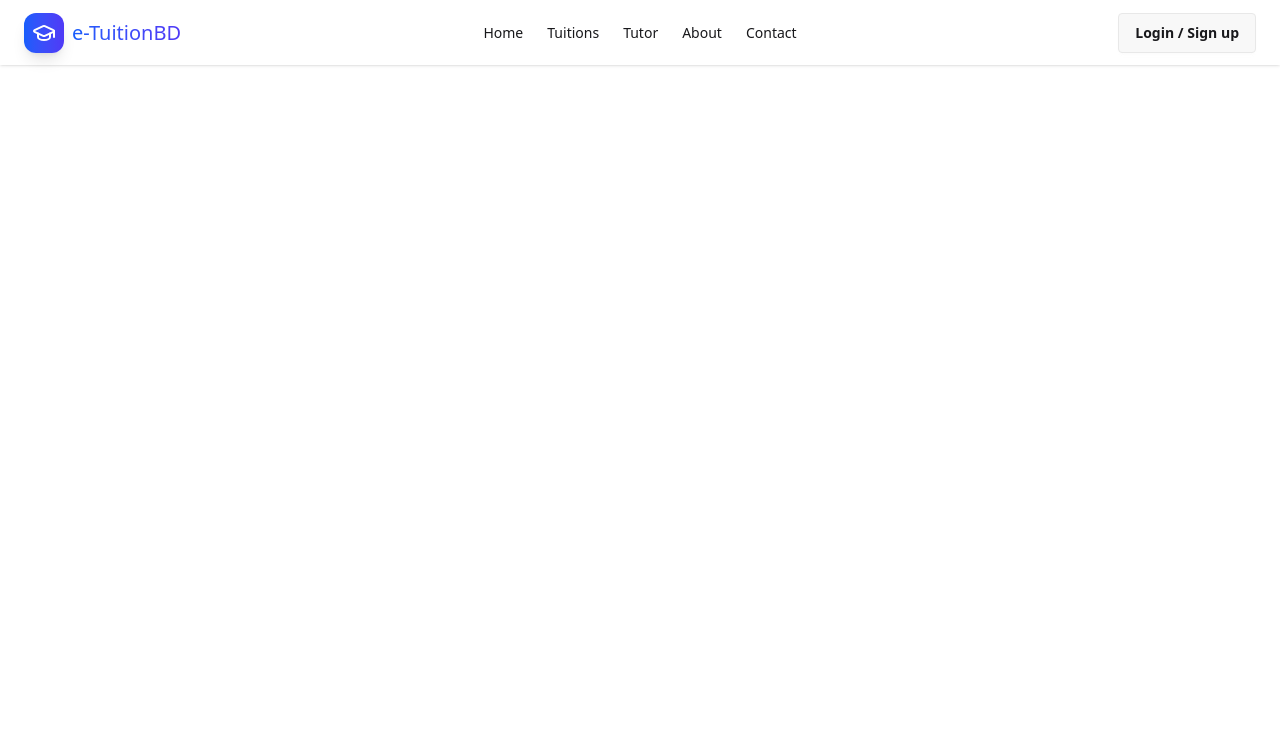
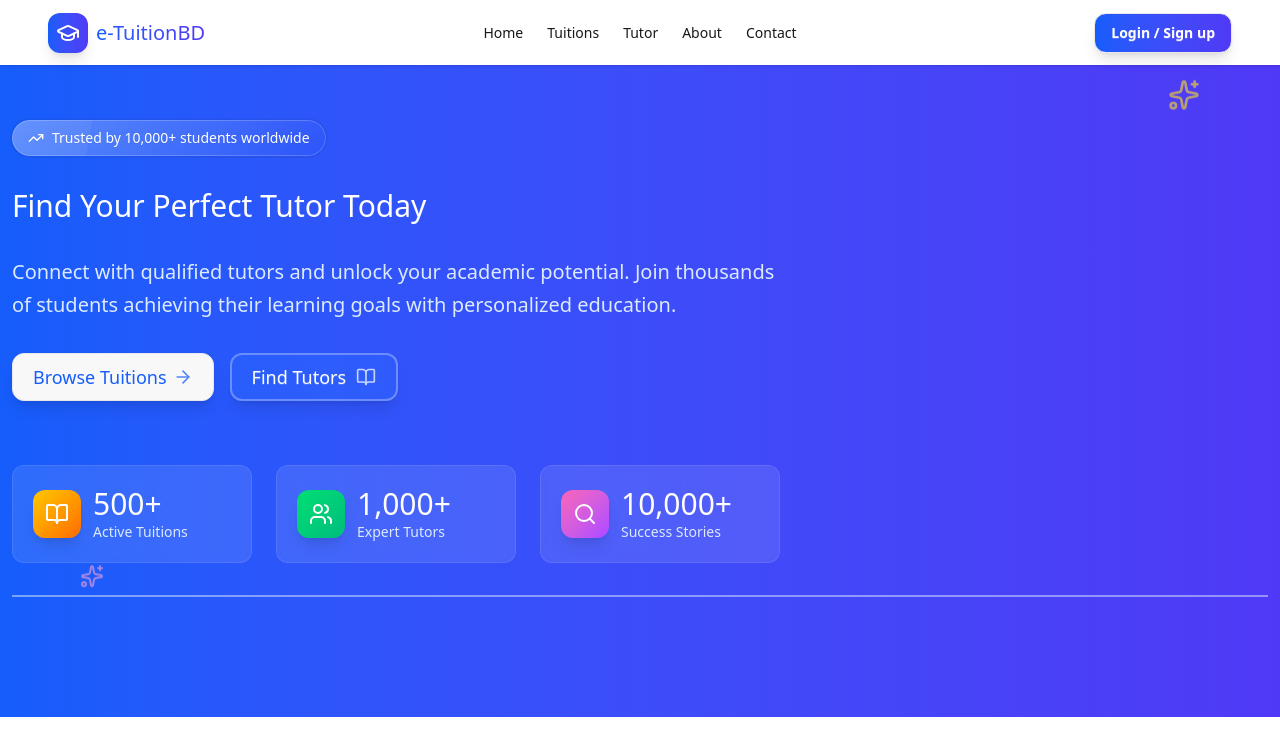
Before and after one commit to IGNIT3-xD/eTuitionBd, a React (Vite) app: page / in a window 1280 px wide. Shown: the top 756 px of the page. Built offline with nearby package versions, Linux system fonts and the light colour scheme.

Commit message:
Hero section added

```diff
--- a/package.json
+++ b/package.json
@@ -16,6 +16,7 @@
     "daisyui": "^5.5.8",
     "lucide-react": "^0.555.0",
     "react": "^19.2.0",
+    "react-countup": "^6.5.3",
     "react-dom": "^19.2.0",
     "react-router": "^7.10.1",
     "tailwindcss": "^4.1.17"
--- /dev/null
+++ b/src/components/Hero.jsx
@@ -0,0 +1,65 @@
+import React from 'react';
+import { ArrowRight, BookOpen, Search, Sparkles, TrendingUp, Users } from 'lucide-react'
+import { Link } from 'react-router';
+import CountUp from 'react-countup';
+
+const Hero = () => {
+    return (
+        <div className='relative primary-clr text-white'>
+            {/* Floating Elements */}
+            <div className="absolute top-20 right-20 animate-bounce">
+                <Sparkles className="size-8 text-yellow-300 opacity-60" />
+            </div>
+            <div className="absolute bottom-32 left-20 animate-bounce delay-100" style={{ animationDelay: '1s' }}>
+                <Sparkles className="size-6 text-pink-300 opacity-60" />
+            </div>
+
+            <div className='max-w-7xl mx-auto flex flex-col justify-center py-30 px-4 md:px-10 xl:px-3'>
+                <div className='max-w-3xl'>
+                    <div className='rounded-full px-4 py-2 flex items-center gap-2 glass w-fit text-sm border-white/20'>
+                        <TrendingUp className='size-4' />
+                        <span>Trusted by 10,000+ students worldwide</span>
+                    </div>
+                    <h3 className='text-xl md:text-2xl lg:text-3xl my-6 md:my-8'>Find Your Perfect Tutor Today</h3>
+                    <h2 className='text-xl leading-relaxed text-blue-100'>Connect with qualified tutors and unlock your academic potential. Join thousands of students achieving their learning goals with personalized education.</h2>
+                </div>
+                <div className='my-6 md:my-8 flex items-center flex-wrap gap-4'>
+                    <Link className='btn btn-lg font-normal text-primary rounded-xl shadow-lg on-hover'>Browse Tuitions <ArrowRight className='size-5 animate-pulse' /></Link>
+                    <Link className='btn btn-lg font-normal bg-blue-500/20 backdrop-blur-sm border-2 border-white/30 on-hover text-white rounded-xl shadow-lg'>Find Tutors <BookOpen className='size-5 animate-pulse ml-1' /></Link>
+                </div>
+                <div className='grid md:grid-cols-3 gap-6 max-w-3xl my-6 md:my-8'>
+                    <div className="flex items-center gap-3 bg-white/10 backdrop-blur-sm rounded-xl p-5 border border-white/10 hover:bg-white/15 transition-all hover:scale-105 duration-300">
+                        <div className="bg-linear-to-br from-yellow-400 to-orange-500 p-3 rounded-xl shadow-lg">
+                            <BookOpen className="size-6" />
+                        </div>
+                        <div>
+                            <div className="text-3xl"><CountUp end={500} />+</div>
+                            <div className="text-sm text-blue-100">Active Tuitions</div>
+                        </div>
+                    </div>
+                    <div className="flex items-center gap-3 bg-white/10 backdrop-blur-sm rounded-xl p-5 border border-white/10 hover:bg-white/15 transition-all hover:scale-105 duration-300">
+                        <div className="bg-linear-to-br from-green-400 to-emerald-500 p-3 rounded-xl shadow-lg">
+                            <Users className="size-6" />
+                        </div>
+                        <div>
+                            <div className="text-3xl"><CountUp end={1000} />+</div>
+                            <div className="text-sm text-blue-100">Expert Tutors</div>
+                        </div>
+                    </div>
+                    <div className="flex items-center gap-3 bg-white/10 backdrop-blur-sm rounded-xl p-5 border border-white/10 hover:bg-white/15 transition-all hover:scale-105 duration-300">
+                        <div className="bg-linear-to-br from-pink-400 to-purple-500 p-3 rounded-xl shadow-lg">
+                            <Search className="size-6" />
+                        </div>
+                        <div>
+                            <div className="text-3xl"><CountUp end={10000} />+</div>
+                            <div className="text-sm text-blue-100">Success Stories</div>
+                        </div>
+                    </div>
+                </div>
+                <div className='w-full h-0.5 bg-blue-100 opacity-50'></div>
+            </div>
+        </div>
+    );
+};
+
+export default Hero;
--- a/src/components/Navbar.jsx
+++ b/src/components/Navbar.jsx
@@ -12,7 +12,7 @@ const Navbar = () => {
     </>
 
     return (
-        <div className="fixed left-0 right-0 navbar bg-base-100 shadow-sm md:px-6">
+        <div className="fixed left-0 right-0 z-50 navbar bg-base-100 shadow-sm md:px-6 lg:px-12">
             <div className="navbar-start">
                 <div className="dropdown">
                     <div tabIndex={0} role="button" className="btn btn-ghost lg:hidden">
@@ -34,14 +34,14 @@ const Navbar = () => {
                 </Link>
             </div>
             <div className="navbar-center hidden lg:flex">
-                <ul className="menu menu-horizontal px-1">
+                <ul className="*:hover:text-indigo-600 menu menu-horizontal px-1">
                     {
                         navlinks
                     }
                 </ul>
             </div>
             <div className="navbar-end">
-                <a className="btn btn-xs md:btn-md">Login / Sign up</a>
+                <Link className="btn text-white primary-clr btn-xs md:btn-md rounded-xl shadow-lg hover:scale-105 transition-all duration-300">Login / Sign up</Link>
             </div>
         </div>
     );
--- a/src/index.css
+++ b/src/index.css
@@ -4,10 +4,14 @@
 @plugin "daisyui/theme" {
     name: "light";
     default: true;
-    --color-primary: blue;
+    --color-primary: #155dfc;
     --color-secondary: teal;
 }
 
 .primary-clr {
     @apply bg-linear-to-r from-blue-600 to-indigo-600;
 }
+
+.on-hover {
+    @apply hover:scale-105 transition-all duration-300
+}
--- a/src/layouts/Root.jsx
+++ b/src/layouts/Root.jsx
@@ -5,8 +5,10 @@ import { Outlet } from 'react-router';
 const Root = () => {
     return (
         <div>
-            <Navbar />
-            <div className='max-w-7xl mx-auto'>
+            <div className=''>
+                <Navbar />
+            </div>
+            <div className=''>
                 <Outlet />
             </div>
         </div>
--- /dev/null
+++ b/src/pages/Home.jsx
@@ -0,0 +1,12 @@
+import React from 'react';
+import Hero from '../components/Hero';
+
+const Home = () => {
+    return (
+        <div>
+            <Hero />
+        </div>
+    );
+};
+
+export default Home;
--- a/src/routes/router.jsx
+++ b/src/routes/router.jsx
@@ -1,12 +1,16 @@
 import { createBrowserRouter } from "react-router";
 import Root from "../layouts/Root";
+import Home from "../pages/Home";
 
 export const router = createBrowserRouter([
     {
         path: "/",
         Component: Root,
         children: [
-            {}
+            {
+                index: true,
+                Component: Home
+            }
         ]
     },
 ]);
```
Also changed, not shown: 1 other file (tests, documents, lock files or other folders).
